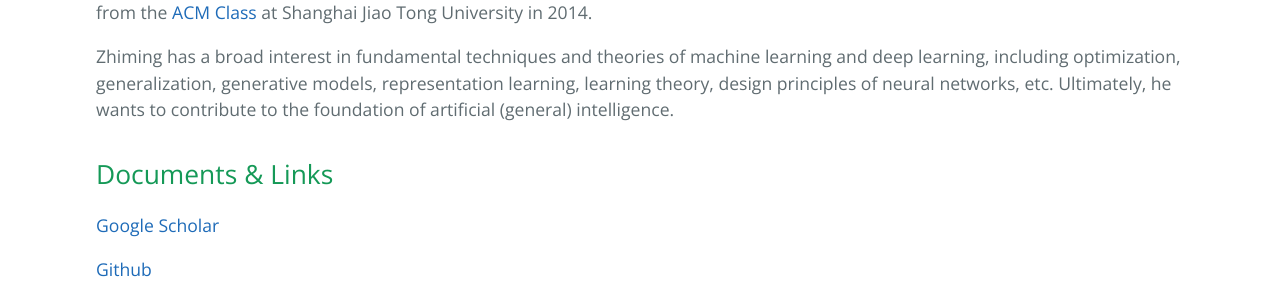
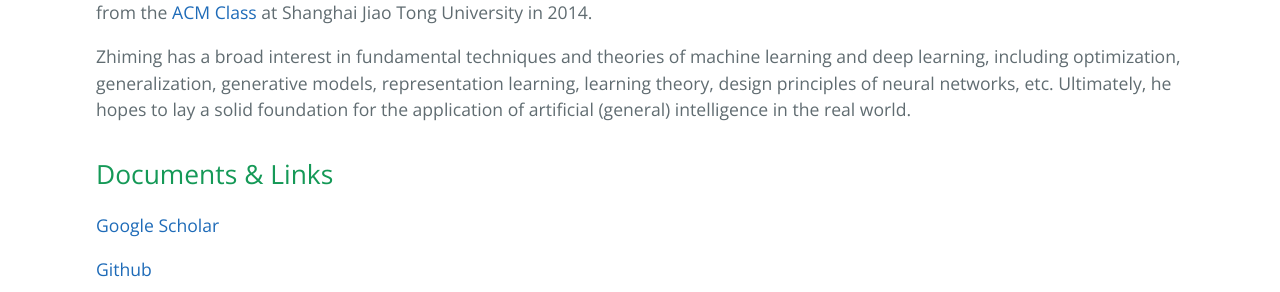
Before and after one commit to ZhimingZhou/zhimingzhou.github.io, a Jekyll site: the page built from index.md, in a window 1280 px wide. Shown: the part 499-791 px from the top of the page. Built offline with Jekyll 4.4.1, drawn with Linux system fonts in a browser that asks for light colours.

Commit message:
Update index.md

```diff
--- a/index.md
+++ b/index.md
@@ -9,7 +9,7 @@ permalink: /
 
 Zhiming is currently an assistant professor at the Department of Computer Science, [Shanghai University of Finance and Economics](http://english.sufe.edu.cn/). He obtained his Ph.D. in Computer Science from [Shanghai Jiao Tong University](http://en.sjtu.edu.cn/) in 2020. He received his B.S. in Computer Science from the [ACM Class](https://acm.sjtu.edu.cn/home) at Shanghai Jiao Tong University in 2014.
 
-Zhiming has a broad interest in fundamental techniques and theories of machine learning and deep learning, including optimization, generalization, generative models, representation learning, learning theory, design principles of neural networks, etc. Ultimately, he wants to contribute to the foundation of artificial (general) intelligence.
+Zhiming has a broad interest in fundamental techniques and theories of machine learning and deep learning, including optimization, generalization, generative models, representation learning, learning theory, design principles of neural networks, etc. Ultimately, he hopes to lay a solid foundation for the application of artificial (general) intelligence in the real world.
 
 ## Documents & Links
 
```
